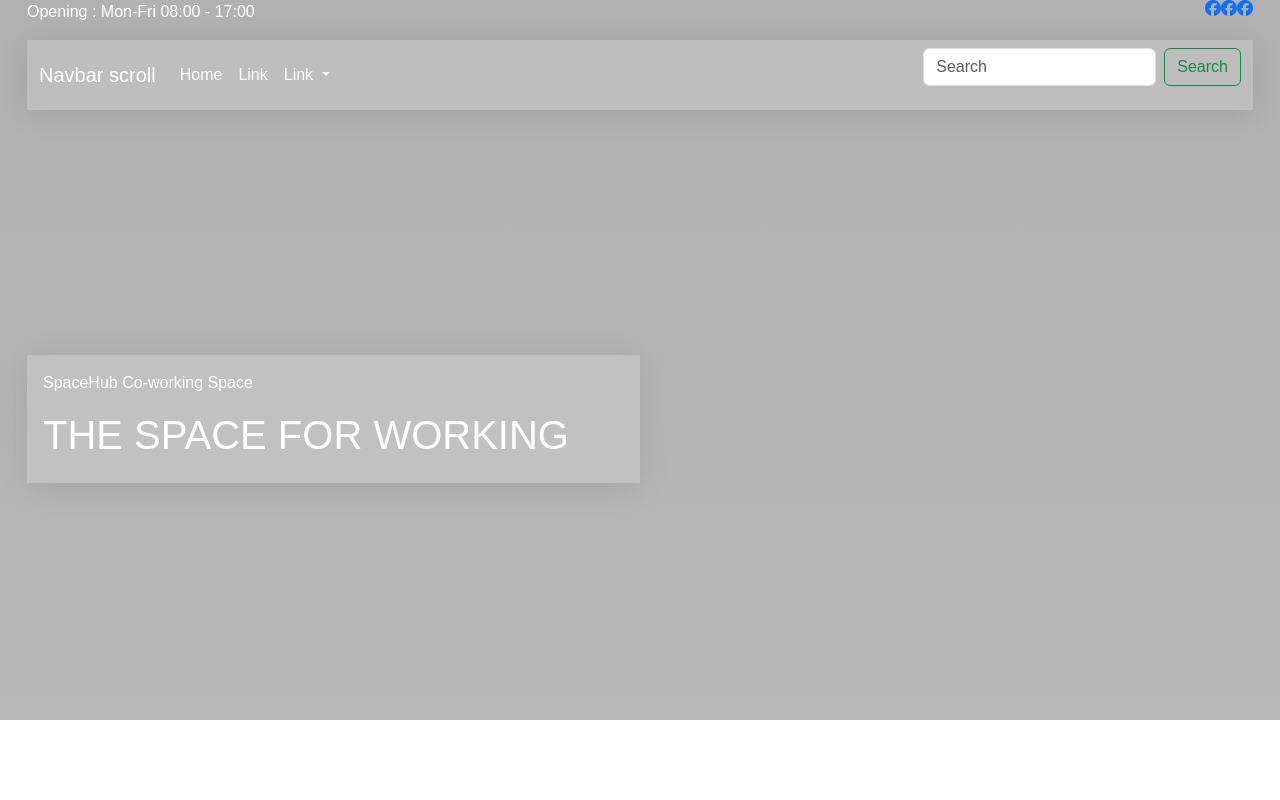
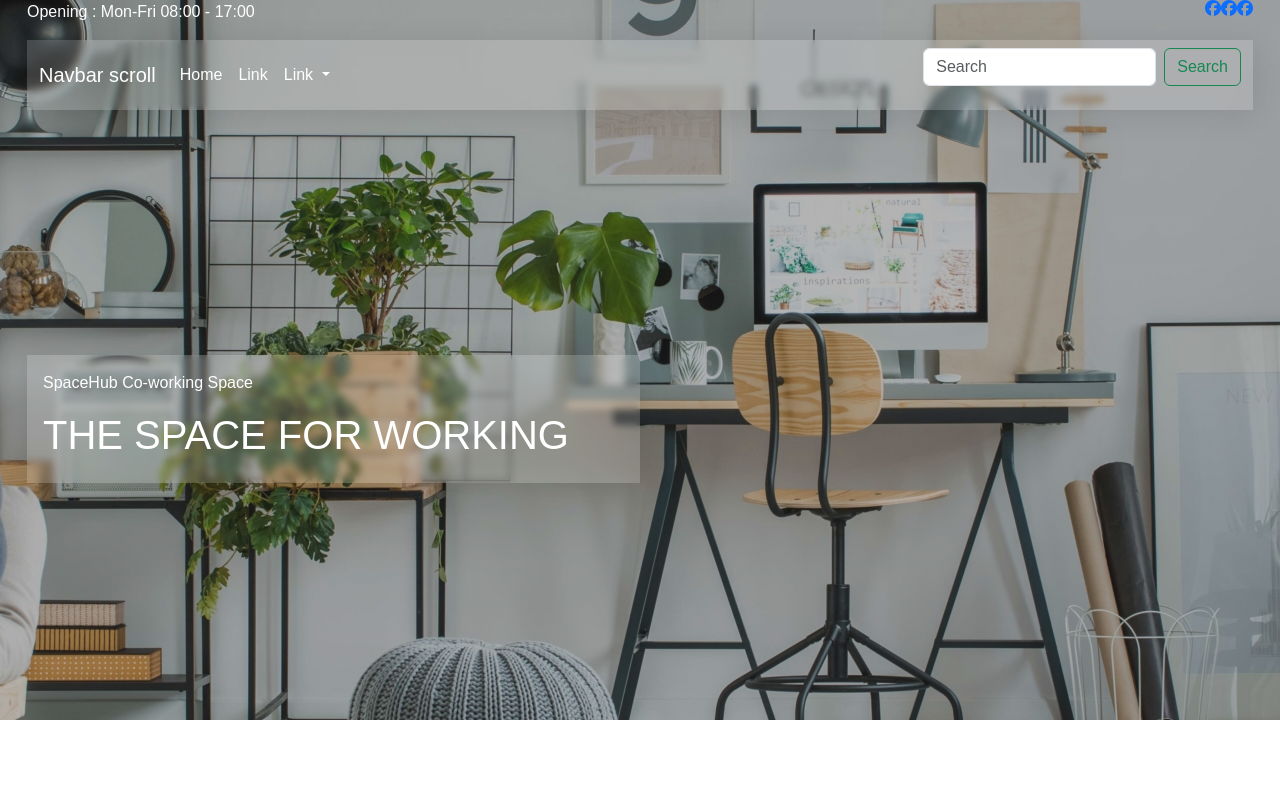
Before and after one commit to manojjonam/Arun_project, a plain HTML site: page index.html in a window 1280 px wide. Shown: the top 800 px of the page. Drawn offline with nearby package versions, Linux system fonts and the light colour scheme.

Commit message:
image path check

```diff
--- a/css/style.css
+++ b/css/style.css
@@ -21,7 +21,7 @@ body {
   }
 /* background image */
 .bg-image{
-    background-image:linear-gradient(0deg, rgba(59, 56, 58, 0.351), rgba(48, 48, 48, 0.375)), url("./images/bg-image.jpg");
+    background-image:linear-gradient(0deg, rgba(59, 56, 58, 0.351), rgba(48, 48, 48, 0.375)), url("/images/bg-image.jpg");
     background-repeat: no-repeat;
     background-attachment: fixed;
     background-position: center;
@@ -31,8 +31,8 @@ body {
 }
   /* heading style  */
 
-    .text-highlight{
-        color: #e5e5e5;
+.text-highlight{
+  color: #e5e5e5;
   font-size: 2.26rem;
   text-transform: uppercase;
   height: 100vh;
```
